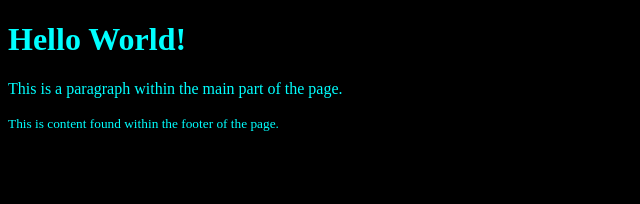
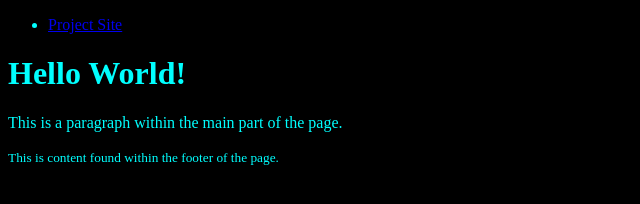
Before and after one commit to w-dn/w-dn.github.io, a plain HTML site: page index.html in a window 1280 px wide. Shown: the whole page, without its empty margins (0-640 px from the left). Drawn offline with Linux system fonts and the light colour scheme.

Commit message:
Update index.html

```diff
--- a/index.html
+++ b/index.html
@@ -9,11 +9,17 @@
 </head>
 
 <body>
+  <nav>
+  <ul>
+    <li><a href="https://w-dn.github.io/project-site/">Project Site</a></li>
+  </ul>
+  </nav>
+
+  <main>
   <header>
     <h1>Hello World!</h1>
   </header>
 
-  <main>
     <p>This is a paragraph within the main part of the page.</p>
   </main>
 
```
